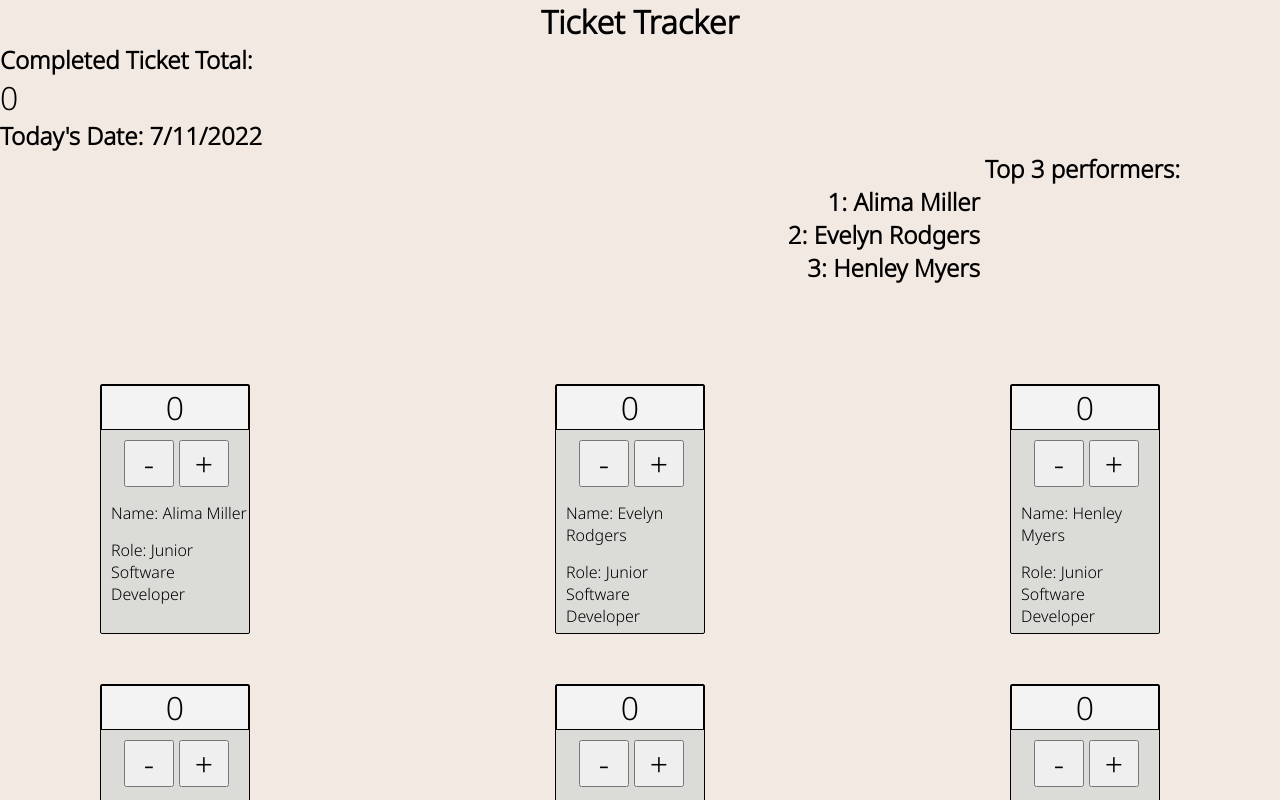
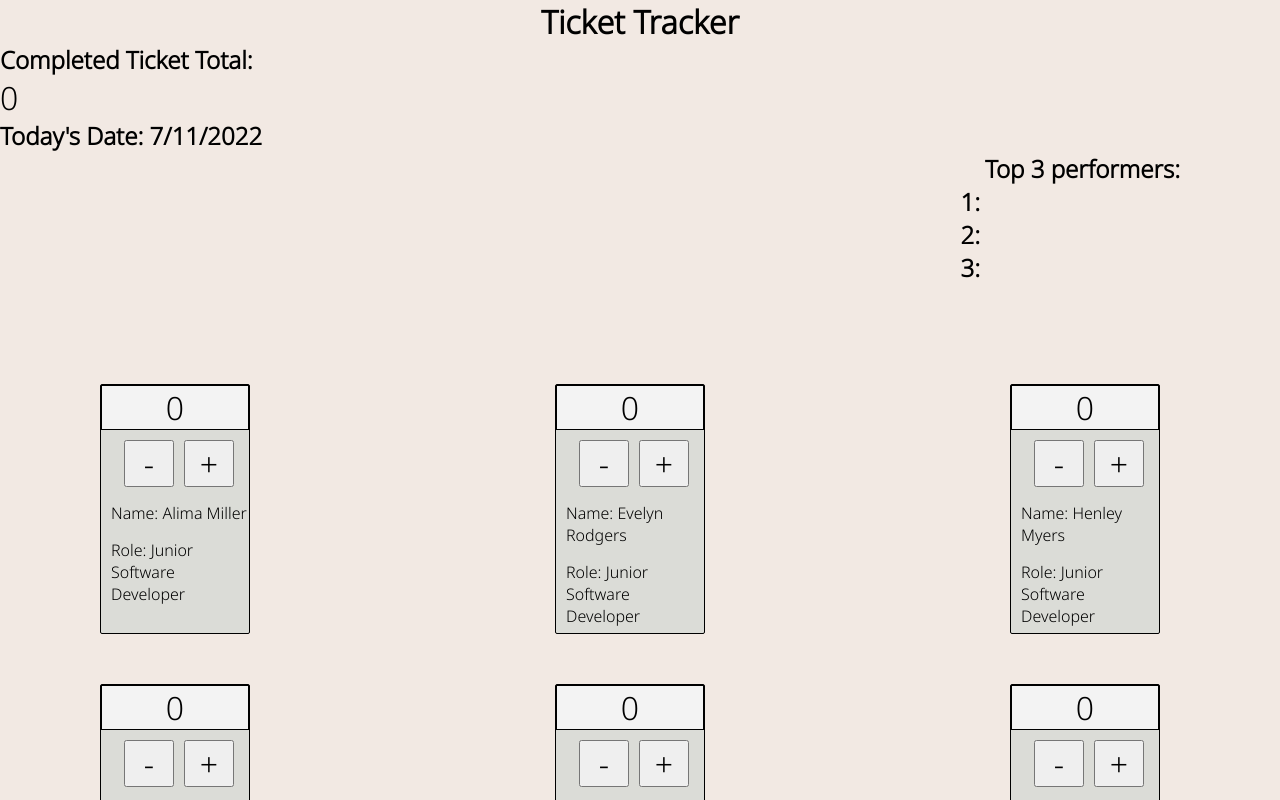
Before and after one commit to chrisbigland/ticket-tracker, a React (Create React App) app: page / in a window 1280 px wide. Shown: the top 800 px of the page. Built offline with nearby package versions, Linux system fonts and the light colour scheme.

Commit message:
top three is now empty on page load and only updates when people add to trackers

```diff
--- a/src/App.jsx
+++ b/src/App.jsx
@@ -9,87 +9,18 @@ import team from "./data/data";
 const App = () => {
   const [totalTicketNo, setTotalTicketNo] = useState(0);
 
- // const [allScores, setAllScores] = useState([0, 0, 0, 0, 0, 0, 0, 0, 0, 0]);
-
   const getEmployee = (employee, index) => (
     <Employee
       employee={employee}
       key={employee.id}
       totalTicketNo={totalTicketNo}
       setTotalTicketNo={setTotalTicketNo}
-     // allScores={allScores}
-     // setAllScores={setAllScores}
       index={index}
       team={team}
       handleAdd={handleAdd}
       handleMinus={handleMinus}
     />
   );
-
- // const allScoresCopy = [...allScores];
-
-//  let max = 0
- // let maxScore = 0
- // for (let i = 0; i < allScoresCopy.length; i++) {
-  //  if (allScoresCopy[i] > maxScore) {  // if the value of the item is bigger than maxScore, max is set to the index of this item
-  //    max = allScoresCopy.indexOf(allScoresCopy[i]);
-   //   maxScore = allScoresCopy[i];
-   // }
- // }
-//console.log("max is", max)
-
-//let secondLargestScore = 0;
-//const [secondLargestScore, setSecondLargest] = useState(0)
-  //let secondLargest = 0; //does this reset secondLargest back to 0 on the rerender?
-  //for (let i = 0; i < allScoresCopy.length; i++) {
-   // if (allScoresCopy.indexOf(allScoresCopy[i]) != max && allScoresCopy[i] >= secondLargestScore) {
-    //  console.log("second largest score is...", secondLargestScore)
-      //console.log("this index is not the same index as max and this item is larger than secondLargest Score") // if the index of the item I'm looking at in this iteration is not the same as max (an index) and the value is bigger than the second Largest Score
-     // secondLargest = allScoresCopy.indexOf(allScoresCopy[i]); // we set secondLargest to the index of the item we're looking at
-     // secondLargestScore = allScoresCopy[i];
-      //setSecondLargest(allScoresCopy[i]);
-
-      //console.log("allScoresCopy item index is set to", allScoresCopy.indexOf(allScoresCopy[i]))
-      //console.log("allScoresCopy item value is", allScoresCopy[i])
- //  }
- //  else {
- //   console.log("second largest score is...", secondLargestScore)
-    //console.log("else..... - this index is either the same index as max or this item is NOT larger than secondLargest Score")
-    //console.log("e;se.... - allScoresCopy item index is set to", allScoresCopy.indexOf(allScoresCopy[i]))
-    //console.log("else....DIDN'T WORK - allScoresCopy item value is", allScoresCopy[i])
- //  }
-//  }
-
-// issue - want to secondLargest to remain as the value when the numbers tie
-
-//console.log("secondLargest is", secondLargest)
-//let thirdLargestScore = 0
- // let thirdLargest = 0
-
- // for (let i = 0; i < allScoresCopy.length; i++) {
- //   if (
-   //   allScoresCopy.indexOf(allScoresCopy[i]) != max && allScoresCopy.indexOf(allScoresCopy[i]) != secondLargest && allScoresCopy[i] > thirdLargest) {
-  //    thirdLargest = allScoresCopy.indexOf(allScoresCopy[i]);
-   //   thirdLargestScore = allScoresCopy[i];
-  //  }
- // }
-
- // const positionOneTernary = maxScore > 0 ? team[max]?.name : "";
- // console.log("positionOneTernary is", positionOneTernary)
- // console.log("team is", team)
- // console.log("team max name is", team[max].name)
- // console.log("maxScore is", maxScore)
- // const positionTwoTernary = secondLargestScore > 0 ? team[secondLargest]?.name : "";
- // if (secondLargestScore === maxScore && secondLargestScore > 0) {
-  //  console.log("secondLargestScore is equal to maxScore")
-   // positionTwoTernary = team[secondLargest]?.name
- // }
- // console.log("positionTwoTernary is", positionTwoTernary)
- // console.log("team secondLargest name is", team[secondLargest].name)
- // console.log("secondLargestScore is", secondLargestScore)
- // const positionThreeTernary =
-  //  thirdLargestScore > 0 ? team[thirdLargest]?.name : "";
-
 
 
   let objectDate = new Date();
@@ -98,8 +29,6 @@ const App = () => {
   let year = objectDate.getFullYear();
   let todaysDate = `${day}/${month}/${year}`;
 
-
-  //////COPIED CODE
   const [employees, setEmployees] = useState(team); // sets employees state to the team array of objects
 
   const handleAdd = (employeeId) => {       // handleAdd to be used in the Employee component when number is increased. The specific employeeID is passed through so we're dealing with right employee
@@ -130,8 +59,6 @@ const App = () => {
   }
 
   console.log(employees)
-  // use employees state to get the top performers
-  // sort so high scores are first
 
 
   const sortedEmployees = [...employees].sort((a, b) => {
@@ -149,28 +76,14 @@ const App = () => {
     return b.score - a.score;
   });
   console.log(sortedEmployees)
-  // top performers are...
-  // sortedEmployees[0]
-  // sortedEmployees[1]
-  // sortedEmployees[2]
 
-//  return (
-   // <div>
-   //   {sortedEmployees[0].name}
-   //   {sortedEmployees[0].score}
-   //   {employees.map((teamMember) => (
-    //    <div key={teamMember.name}>
-   //       <p>Name: {teamMember.name}</p>
-     //     <p>Count: {teamMember.score ?? 0}</p>
-         {/*needs to be in component*/}// <button onClick={() => handleAdd(teamMember.id)}>Add</button>
-  //      </div>
-  //    ))}
- //   </div>
- // );
-//};
 console.log(sortedEmployees[0])
 console.log(sortedEmployees[1])
 console.log(sortedEmployees[2])
+
+const positionOne = sortedEmployees[0].score === 0 ? "" : sortedEmployees[0].name;
+const positionTwo = sortedEmployees[1].score === 0 ? "" : sortedEmployees[1].name;
+const positionThree = sortedEmployees[2].score === 0 ? "" : sortedEmployees[2].name;
 
 employees.map((employee) => {
   if (employee.score === undefined) {
@@ -190,15 +103,13 @@ employees.map((employee) => {
         <h2 className={styles.topThreeTitle}>Top 3 performers:</h2>
 
         <h2 className={styles.pos1}>
-          1: {sortedEmployees[0].name}
-          {/* ? here shows that if it's not defined then ignore it*/}
+          1: {positionOne}
         </h2>
-        <h2 className={styles.pos2}>2: {sortedEmployees[1].name}</h2>
-        <h2 className={styles.pos3}>3: {sortedEmployees[2].name}</h2>
+        <h2 className={styles.pos2}>2: {positionTwo}</h2>
+        <h2 className={styles.pos3}>3: {positionThree}</h2>
       </div>
       <section className={styles.content}>
         {team.map((person, index) => getEmployee(person, index))}
-      {/*  {team.map((employee) => getFirstPlace(employee))}*/ }
         {/* <TopPerformers /> */}
       </section>
     </React.Fragment>
@@ -215,14 +126,6 @@ export default App;
 // ideas - access employee.count, store that as a state for each employee and put those into an array to work out top numbers
 // store the employee name and their count as object items in an array.
 
-// to do: fix bug where top person is '0' if everything is '0' before them
-// work out how to change the number to a name - using data?
-// work out how to add second and third places
-// work out how to shorten date to just date
-// ask about drop-down menu - worth doing?
-// filter out undefineds (this should fix issue of ranking order being wrong)
-// THEN get to the root cause of why the undefineds were appearing at beginning of array.
-// clear out console logs
-// sort out ranking issue where if the second place has same score as first then first person in array is assigned second place
+// to do: make top performers component
 // improve variable names/amend similar ones
-// remove the first place person appearing after the last tracker on the browser - I believe it's because of the map
+// make it so that the top 3 are empty at the beginning of the day.
--- a/src/components/Employee/Employee.jsx
+++ b/src/components/Employee/Employee.jsx
@@ -1,63 +1,13 @@
-import React, { useState, useEffect } from "react";
+import React from "react";
 import { scryRenderedDOMComponentsWithClass } from "react-dom/test-utils";
 import styles from "./Employee.module.scss";
 
 const Employee = ({
-  totalTicketNo,
-  setTotalTicketNo,
   employee,
-  index,
-  allScores,
-  setAllScores,
   handleAdd,
   handleMinus
 }) => {
-  console.log("setTotalTicketNo is", setTotalTicketNo);
-  // const {name, role} = props.employee;
- // const [count, setCount] = useState(0);
-  //const subtraction = count > 0 ? count - 1 : 0;
- //const totalSubtraction = count > 0 ? totalTicketNo - 1 : totalTicketNo;
-  //const allScoresTest = allScores.length === 1 ? allScores : ...allScores;
 
-  // `${props.setTotalTicketNo(${props.totalTicketNo} + count)}`
- // const handlePlusClick = () => {
-   // setCount(count + 1);
-   // setTotalTicketNo((prev) => prev + 1); // previously this was totalTicketNo + 1. This just adds to the previous state
-   // allScores[index] = count + 1; //DO SOMETHING HERE?
-    // above sets the number of the array item to be the same as the number of the count (as it also does count + 1)
-    // it does this by targetting the same index as is being looped through on the map.
-  //  setAllScores([...allScores]);
-   // console.log(allScores);
-    // getFirstPlace();
-  //};
-
-  // when we click we:
-  // set the count state
-  // set the total ticket number state (this is shown on the browser)
-  //set each array item in all scores
-
-  //const handlePlusClick = () => {
-  //   setCount(count + 1)
-  //   setTotalTicketNo(totalTicketNo + 1)
-  //   setAllScores([...allScores, (allScores[index] = count + 1)]);
-  // }
-
-  //   useEffect(() => {
-  //     if (allScores.length === 1) {
-  //    console.log('equals 1');
-  // }
-  //else {
-  //  console.log('No threshold reached.');
-  // }
-  // }, [count]);
-  // finding place in array that needs to be updated
-  //copying array and updating item.
-
-  //const handleMinusClick = () => {
-  //  setCount(subtraction);
-   // setTotalTicketNo(totalSubtraction)((allScores[index] = subtraction));
-   // setAllScores([...allScores]);
-  //};
 
   const display = employee.score > 0 ? employee.score : 0;
 
@@ -79,10 +29,6 @@ const Employee = ({
               +
             </button>
           </span>
-
-          <span>
-            {/*  <button onClick={() => getEmployeeNumbers()}>work out ranking </button> */}
-          </span>
         </div>
 
         <div className={styles.info}>
```
